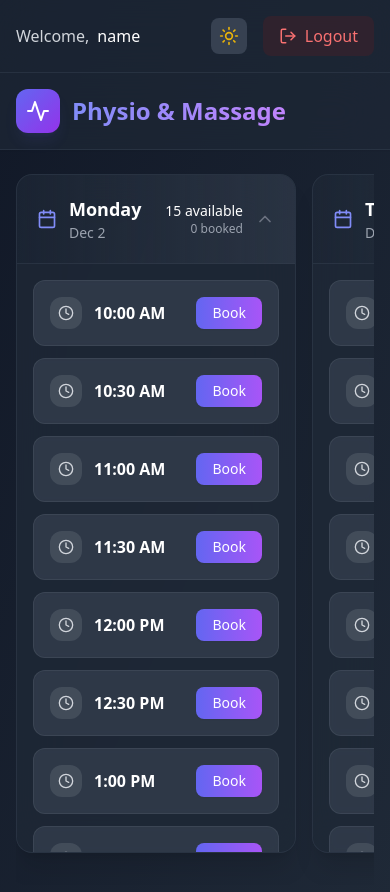
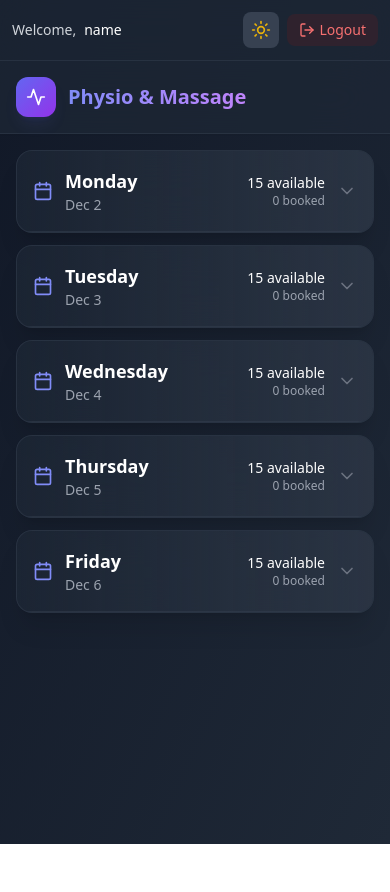
Before and after one commit to MarSonyTM/BookingSystem, a React (Vite) app: page /login in a window 390 px wide. Both pictures are taken after typing "name@example.com", "Sample123" into the empty fields and a click on the button "Sign in". Shown: the top 892 px of the page. After the commit the page ends 844 px from the top, so only its background shows below. Built offline with nearby package versions, Linux system fonts and the light colour scheme.

Commit message:
improved the mobile version, cards are colapsed on the landing page

```diff
--- a/package.json
+++ b/package.json
@@ -5,6 +5,7 @@
   "type": "module",
   "scripts": {
     "dev": "vite",
+    "dev:network": "vite --host",
     "build": "vite build",
     "lint": "eslint .",
     "preview": "vite preview"
--- a/src/components/BookingModal.tsx
+++ b/src/components/BookingModal.tsx
@@ -37,8 +37,8 @@ export default function BookingModal({
   };
 
   return (
-    <div className="fixed inset-0 bg-black/60 backdrop-blur-md flex items-center justify-center p-4 z-50">
-      <div className="bg-white/90 dark:bg-gray-800/90 backdrop-blur-xl rounded-2xl w-full max-w-md relative shadow-2xl transform transition-all border border-gray-200/50 dark:border-gray-700/50">
+    <div className="fixed inset-0 bg-black/60 backdrop-blur-md flex items-end sm:items-center justify-center p-0 sm:p-4 z-50">
+      <div className="bg-white/90 dark:bg-gray-800/90 backdrop-blur-xl w-full sm:w-auto sm:max-w-md relative shadow-2xl transform transition-all border-t sm:border border-gray-200/50 dark:border-gray-700/50 sm:rounded-2xl">
         <div className="p-6 border-b border-gray-200/50 dark:border-gray-700/50">
           <button
             onClick={onClose}
--- a/src/components/DayColumn.tsx
+++ b/src/components/DayColumn.tsx
@@ -19,15 +19,15 @@ export default function DayColumn({
   onBook,
   onCancel,
 }: DayColumnProps) {
-  const [isExpanded, setIsExpanded] = useState(true);
+  const [isExpanded, setIsExpanded] = useState(false);
   const bookedSlots = timeSlots.filter(slot => slot.isBooked).length;
   const availableSlots = timeSlots.length - bookedSlots;
 
   return (
-    <div className="flex-1 min-w-[280px] md:min-w-[320px] backdrop-blur-xl bg-white/70 dark:bg-gray-800/70 rounded-2xl shadow-xl overflow-hidden transition-all transform hover:scale-[1.02] border border-gray-200/50 dark:border-gray-700/50">
+    <div className="backdrop-blur-xl bg-white/70 dark:bg-gray-800/70 rounded-2xl shadow-xl overflow-hidden transition-all duration-300 ease-in-out transform hover:scale-[1.01] border border-gray-200/50 dark:border-gray-700/50">
       <button
         onClick={() => setIsExpanded(!isExpanded)}
-        className="w-full text-left p-5 bg-gradient-to-r from-transparent to-white/50 dark:to-gray-700/50 border-b border-gray-200/50 dark:border-gray-700/50 transition-colors group"
+        className="w-full text-left p-4 sm:p-5 bg-gradient-to-r from-transparent to-white/50 dark:to-gray-700/50 border-b border-gray-200/50 dark:border-gray-700/50 transition-colors group"
       >
         <div className="flex items-center justify-between">
           <div className="flex items-center space-x-3">
@@ -57,8 +57,14 @@ export default function DayColumn({
         </div>
       </button>
 
-      {isExpanded && (
-        <div className="space-y-3 p-4 bg-white/30 dark:bg-gray-800/30 max-h-[calc(100vh-16rem)] overflow-y-auto">
+      <div
+        className={`transition-all duration-300 ease-in-out ${
+          isExpanded
+            ? 'max-h-[80vh] opacity-100'
+            : 'max-h-0 opacity-0 overflow-hidden'
+        }`}
+      >
+        <div className="space-y-3 p-4 bg-white/30 dark:bg-gray-800/30 overflow-y-auto">
           {timeSlots.map((slot) => (
             <TimeSlot
               key={slot.time}
@@ -68,7 +74,7 @@ export default function DayColumn({
             />
           ))}
         </div>
-      )}
+      </div>
     </div>
   );
 }
--- a/src/index.css
+++ b/src/index.css
@@ -11,4 +11,72 @@
     background-image: linear-gradient(to right, rgb(255 255 255 / 0.1) 1px, transparent 1px),
       linear-gradient(to bottom, rgb(255 255 255 / 0.1) 1px, transparent 1px);
   }
+
+  /* Hide scrollbar for Chrome, Safari and Opera */
+  .scrollbar-hide::-webkit-scrollbar {
+    display: none;
+  }
+
+  /* Hide scrollbar for IE, Edge and Firefox */
+  .scrollbar-hide {
+    -ms-overflow-style: none;  /* IE and Edge */
+    scrollbar-width: none;  /* Firefox */
+  }
+
+  /* Smooth scroll behavior */
+  .smooth-scroll {
+    scroll-behavior: smooth;
+    -webkit-overflow-scrolling: touch;
+  }
+
+  .slide-enter {
+    transform: translateY(20px);
+    opacity: 0;
+  }
+
+  .slide-enter-active {
+    transform: translateY(0);
+    opacity: 1;
+    transition: all 300ms ease-in-out;
+  }
+
+  .slide-exit {
+    transform: translateY(0);
+    opacity: 1;
+  }
+
+  .slide-exit-active {
+    transform: translateY(20px);
+    opacity: 0;
+    transition: all 300ms ease-in-out;
+  }
 }
+
+/* Add smooth scrolling to the whole page */
+html {
+  scroll-behavior: smooth;
+  -webkit-overflow-scrolling: touch;
+}
+
+/* Prevent pull-to-refresh on mobile */
+body {
+  overscroll-behavior-y: none;
+}
+
+/* Improve touch interactions */
+@media (max-width: 640px) {
+  * {
+    -webkit-tap-highlight-color: transparent;
+  }
+
+  input, button {
+    touch-action: manipulation;
+  }
+}
+
+/* Smooth height transitions */
+.transition-height {
+  transition-property: max-height, opacity;
+  transition-timing-function: cubic-bezier(0.4, 0, 0.2, 1);
+  transition-duration: 300ms;
+}
--- a/src/layouts/BookingLayout.tsx
+++ b/src/layouts/BookingLayout.tsx
@@ -11,24 +11,25 @@ export default function BookingLayout() {
 
   return (
     <div className="min-h-screen bg-gradient-to-br from-gray-100 to-gray-200 dark:from-gray-900 dark:to-gray-800">
-      <div className="absolute inset-0 bg-grid-gray-900/[0.02] dark:bg-grid-white/[0.02] bg-[size:32px_32px]" />
+      <div className="absolute inset-0 bg-grid-gray-900/[0.02] dark:bg-grid-white/[0.02] bg-[size:24px_24px] sm:bg-[size:32px_32px]" />
       <div className="relative">
         <div className="border-b border-gray-200/50 dark:border-gray-700/50 backdrop-blur-xl bg-white/70 dark:bg-gray-800/70">
-          <div className="max-w-7xl mx-auto px-4 sm:px-6 lg:px-8">
-            <div className="flex justify-between items-center py-4">
+          <div className="max-w-7xl mx-auto px-3 sm:px-4">
+            <div className="flex justify-between items-center py-3 sm:py-4">
               <div className="flex items-center space-x-2">
-                <span className="text-gray-700 dark:text-gray-300">Welcome,</span>
-                <span className="font-medium text-gray-900 dark:text-white">
+                <span className="text-sm sm:text-base text-gray-700 dark:text-gray-300">Welcome,</span>
+                <span className="text-sm sm:text-base font-medium text-gray-900 dark:text-white">
                   {user?.name}
                 </span>
               </div>
-              <div className="flex items-center space-x-4">
+              <div className="flex items-center space-x-2 sm:space-x-4">
                 <ThemeToggle theme={theme} onToggle={toggleTheme} />
                 <button
                   onClick={logout}
-                  className="inline-flex items-center space-x-2 px-4 py-2 rounded-lg bg-red-50 dark:bg-red-900/20 text-red-600 dark:text-red-400 hover:bg-red-100 dark:hover:bg-red-900/30 transition-colors"
+                  className="inline-flex items-center space-x-1 sm:space-x-2 px-3 sm:px-4 py-1.5 sm:py-2 rounded-lg bg-red-50 dark:bg-red-900/20 text-red-600 dark:text-red-400 hover:bg-red-100 dark:hover:bg-red-900/30 transition-colors text-sm sm:text-base"
                 >
-                  <LogOut size={18} />
+                  <LogOut size={16} className="sm:hidden" />
+                  <LogOut size={18} className="hidden sm:block" />
                   <span>Logout</span>
                 </button>
               </div>
--- a/src/pages/BookingSystem.tsx
+++ b/src/pages/BookingSystem.tsx
@@ -73,13 +73,13 @@ export default function BookingSystem() {
   return (
     <>
       <header className="sticky top-0 z-10 backdrop-blur-xl bg-white/70 dark:bg-gray-800/70 shadow-sm border-b border-gray-200/50 dark:border-gray-700/50">
-        <div className="max-w-7xl mx-auto px-4 py-4 sm:px-6 lg:px-8">
+        <div className="max-w-7xl mx-auto px-4 py-4">
           <div className="flex items-center justify-between">
             <div className="flex items-center space-x-3">
               <div className="p-2.5 bg-gradient-to-br from-indigo-500 to-purple-600 rounded-xl shadow-lg shadow-indigo-500/20 dark:shadow-indigo-500/10">
-                <Activity className="h-6 w-6 text-white" />
+                <Activity className="h-5 w-5 sm:h-6 sm:w-6 text-white" />
               </div>
-              <h1 className="text-2xl font-bold bg-clip-text text-transparent bg-gradient-to-r from-indigo-600 to-purple-600 dark:from-indigo-400 dark:to-purple-400">
+              <h1 className="text-xl sm:text-2xl font-bold bg-clip-text text-transparent bg-gradient-to-r from-indigo-600 to-purple-600 dark:from-indigo-400 dark:to-purple-400">
                 Physio & Massage
               </h1>
             </div>
@@ -87,10 +87,13 @@ export default function BookingSystem() {
         </div>
       </header>
 
-      <main className="relative max-w-7xl mx-auto px-4 py-6 sm:px-6 lg:px-8">
-        <div className="flex gap-4 overflow-x-auto pb-6 snap-x snap-mandatory">
+      <main className="relative max-w-7xl mx-auto px-4 py-4 sm:py-6">
+        <div className="flex flex-col sm:flex-row sm:gap-4 gap-3">
           {weekDays.map((day) => (
-            <div key={day.dayDate} className="snap-start">
+            <div
+              key={day.dayDate}
+              className="w-full sm:w-auto transition-all duration-300 ease-in-out"
+            >
               <DayColumn
                 {...day}
                 timeSlots={getTimeSlotsForDay(day.date)}
```
